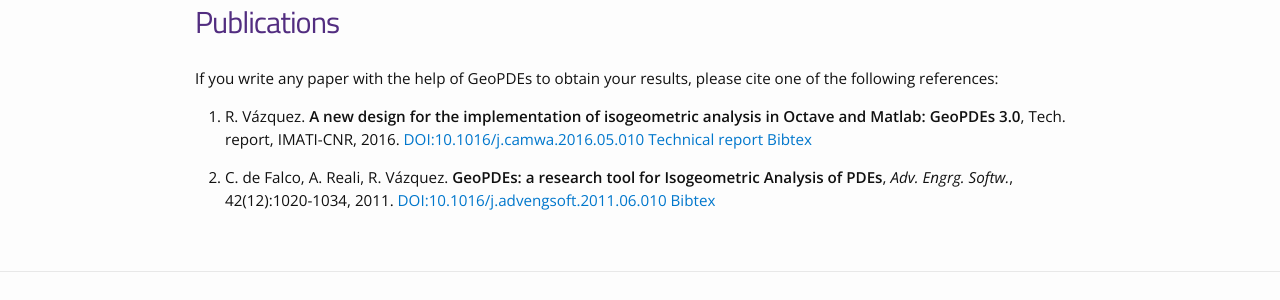
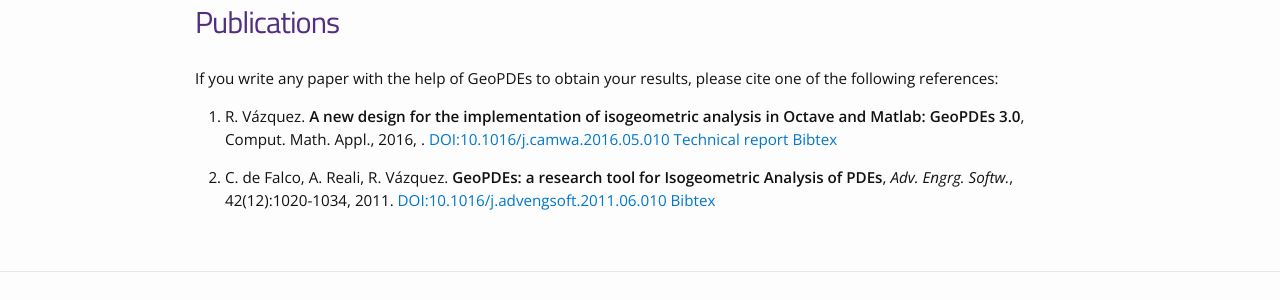
Before and after one commit to rafavzqz/geopdes, a Jekyll site: the page built from publications.md, in a window 1280 px wide. Shown: the part 126-426 px from the top of the page. Built offline with Jekyll 4.4.1, drawn with Linux system fonts in a browser that asks for light colours.

Commit message:
Updated also the text

```diff
--- a/publications.md
+++ b/publications.md
@@ -6,7 +6,7 @@
 
 If you write any paper with the help of GeoPDEs to obtain your results, please cite one of the following references:
 
-1. R. Vázquez. **A new design for the implementation of isogeometric analysis in Octave and Matlab: GeoPDEs 3.0**, Tech. report, IMATI-CNR, 2016. [DOI:10.1016/j.camwa.2016.05.010](http://dx.doi.org/10.1016/j.camwa.2016.05.010) [Technical report](http://bibliograzia.imati.cnr.it/reports/new-design-implementation-isogeometric-analysis) <a href="{{ site.github.url }}/bibtex/geopdes_v3.bib" target="_blank">Bibtex</a>
+1. R. Vázquez. **A new design for the implementation of isogeometric analysis in Octave and Matlab: GeoPDEs 3.0**, Comput. Math. Appl., 2016, . [DOI:10.1016/j.camwa.2016.05.010](http://dx.doi.org/10.1016/j.camwa.2016.05.010) [Technical report](http://bibliograzia.imati.cnr.it/reports/new-design-implementation-isogeometric-analysis) <a href="{{ site.github.url }}/bibtex/geopdes_v3.bib" target="_blank">Bibtex</a>
 
 2. C. de Falco, A. Reali, R. Vázquez. **GeoPDEs: a research tool for Isogeometric Analysis of PDEs**, _Adv. Engrg. Softw._, 42(12):1020-1034, 2011. [DOI:10.1016/j.advengsoft.2011.06.010](http://dx.doi.org/10.1016/j.advengsoft.2011.06.010)
 <a href="{{ site.github.url }}/bibtex/geopdes_v1.bib" target="_blank">Bibtex</a>
```
